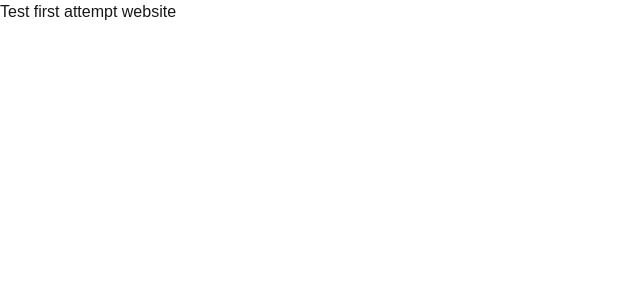
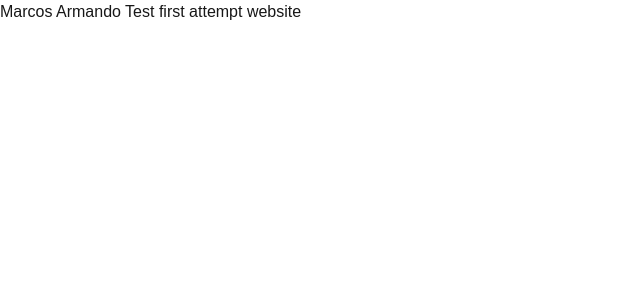
Before and after one commit to mnarvaezaldana/portfolio, a Next.js app in the folder my-portfolio/: page / in a window 1280 px wide. Shown: the top 300 px of the page, without its empty margins (0-640 px from the left). Built offline with nearby package versions, Linux system fonts and the light colour scheme.

Commit message:
PORTFOLIO-001 add name to first app version

```diff
--- a/my-portfolio/app/page.tsx
+++ b/my-portfolio/app/page.tsx
@@ -3,7 +3,7 @@ import Image from "next/image";
 export default function Home() {
   return (
     <main>
-          <p>Test first attempt website</p>
+          <p>Marcos Armando Test first attempt website</p>
     </main>
   );
 }
```
